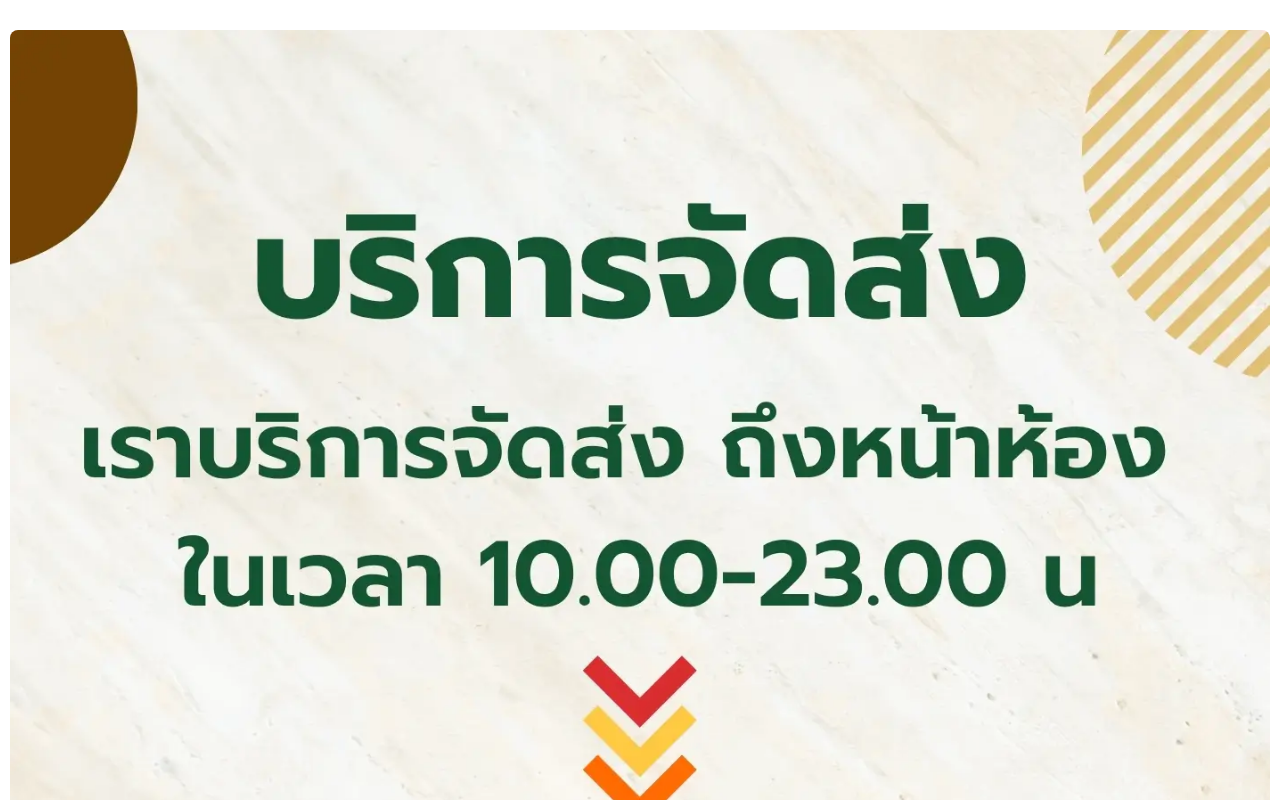
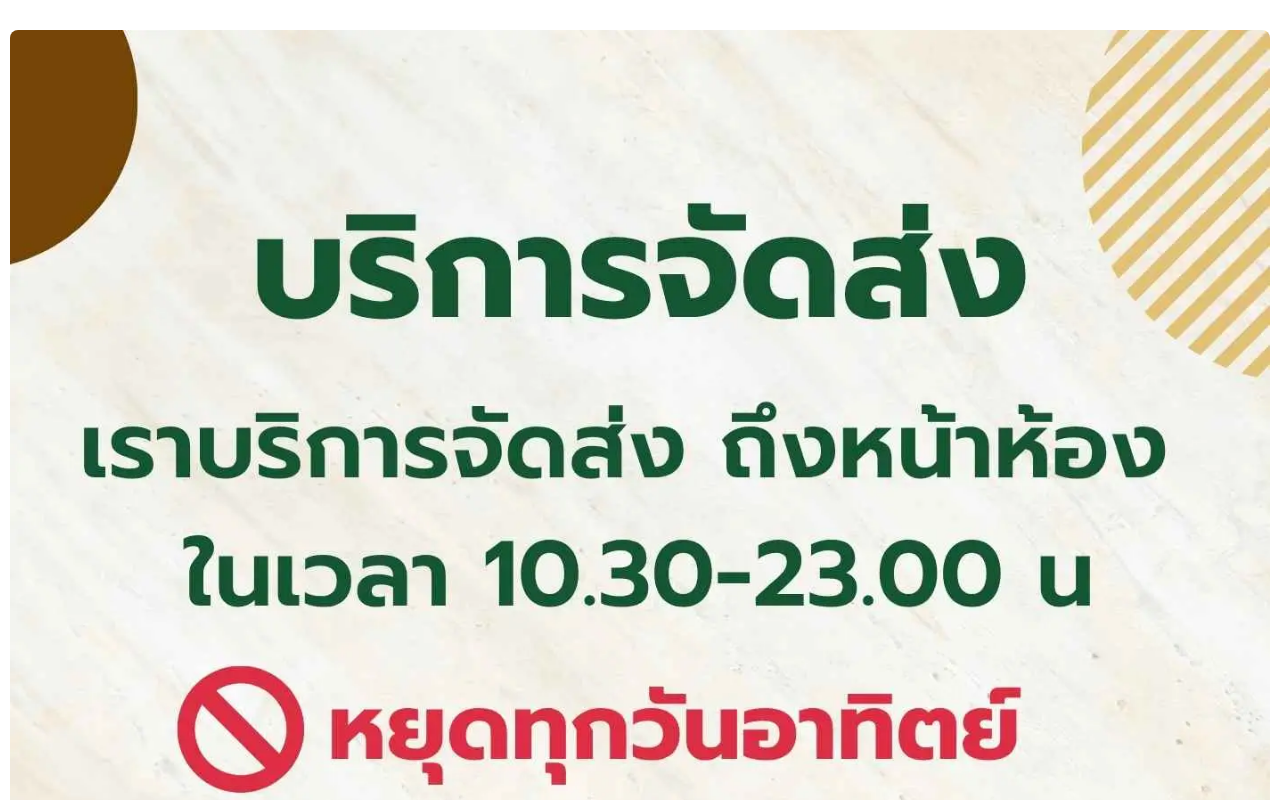
Before and after one commit to growyourbiz/condo-kitchen, a plain HTML site: page services.html in a window 1280 px wide. Shown: the top 800 px of the page. Drawn offline with Linux system fonts and the light colour scheme.

Commit message:
Update services.html

```diff
--- a/services.html
+++ b/services.html
@@ -76,7 +76,7 @@
 
   <div class="main-content-centered">
     <div class="gallery">
-      <img src="images/serviceDelivery-002.webp" alt="บริการจัดส่งฟรี">
+      <img src="images/service_delivery_v02.webp" alt="บริการจัดส่งฟรี">
     </div>
 
 <script>
```
